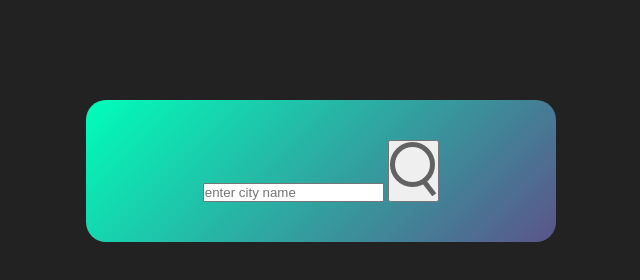
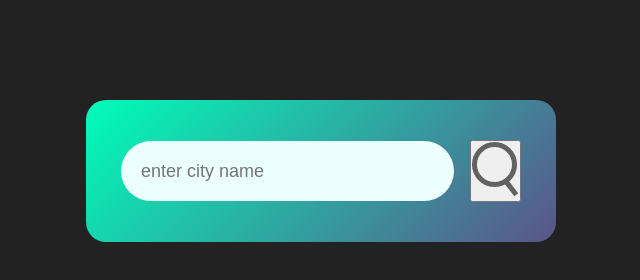
Before and after one commit to NancyAsiuloka/Weather-App, a plain HTML site: page index.html in a window 1280 px wide. Shown: the whole page, without its empty margins (319-959 px from the left). Drawn offline with Linux system fonts and the light colour scheme.

Commit message:
added css

```diff
--- a/style.css
+++ b/style.css
@@ -19,3 +19,23 @@ body{
     padding: 40px 35px;
     text-align: center;
 }
+
+.search{
+    width: 100%;
+    display: flex;
+    align-items: center;
+    justify-content: space-between;
+}
+
+.search input{
+    border: 0;
+    outline: 0;
+    background: #ebfffc;
+    color: #555;
+    padding: 10px 20px;
+    height: 60px;
+    border-radius: 30px;
+    flex: 1;
+    margin-right: 16px;
+    font-size: 18px;
+}
```
